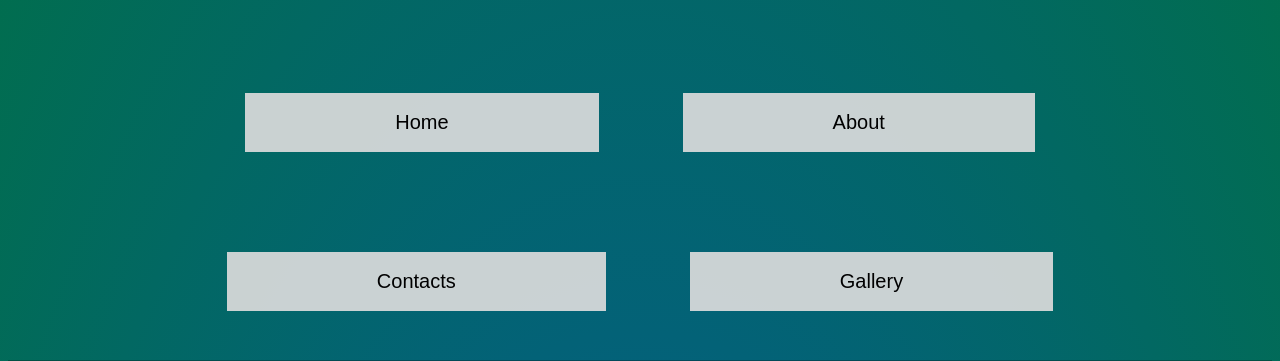
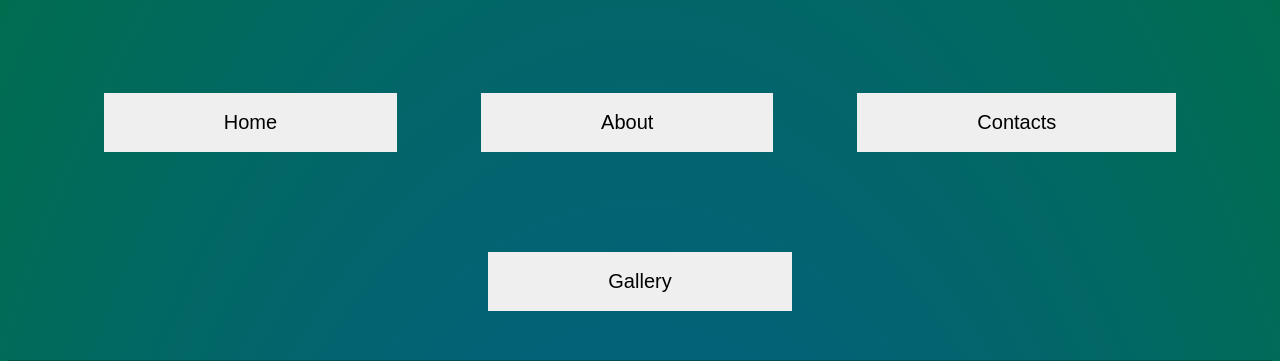
Before and after one commit to ajnasulqubra/Html, a plain HTML site: page index.html in a window 1280 px wide. Shown: the part 84-445 px from the top of the page. Drawn offline with Linux system fonts and the light colour scheme.

Commit message:
Update style.css

```diff
--- a/style.css
+++ b/style.css
@@ -82,10 +82,11 @@ img {
 }
 
 .button {
+    align-items: center;l
     background-color: rgba(223, 221, 221, 0.911);
     border: none;
     color: black;
-    padding: 18px 150px;
+    padding: 18px 120px;
     text-align: center;
     text-decoration: solid;
     display: inline-block;
```
